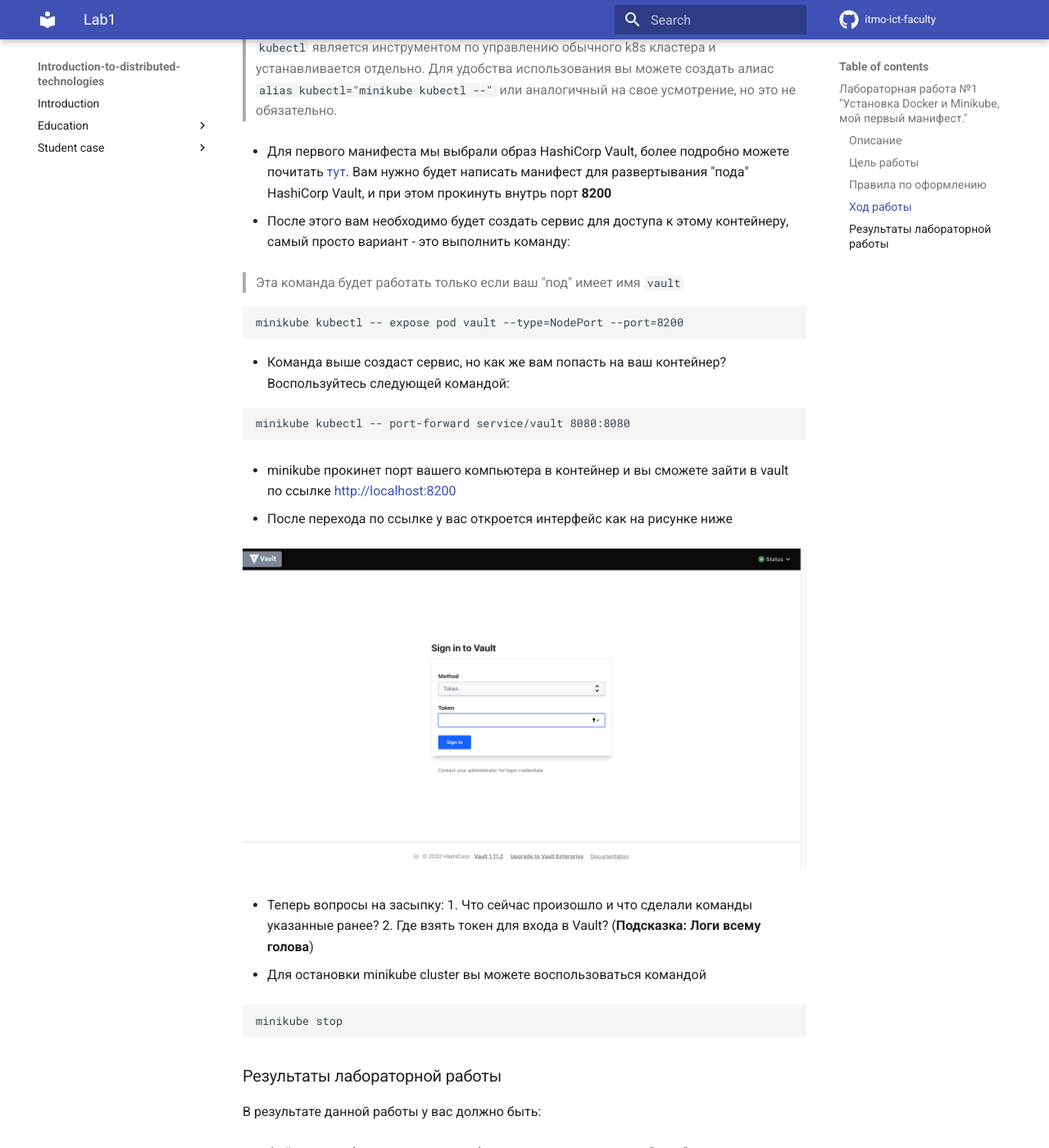
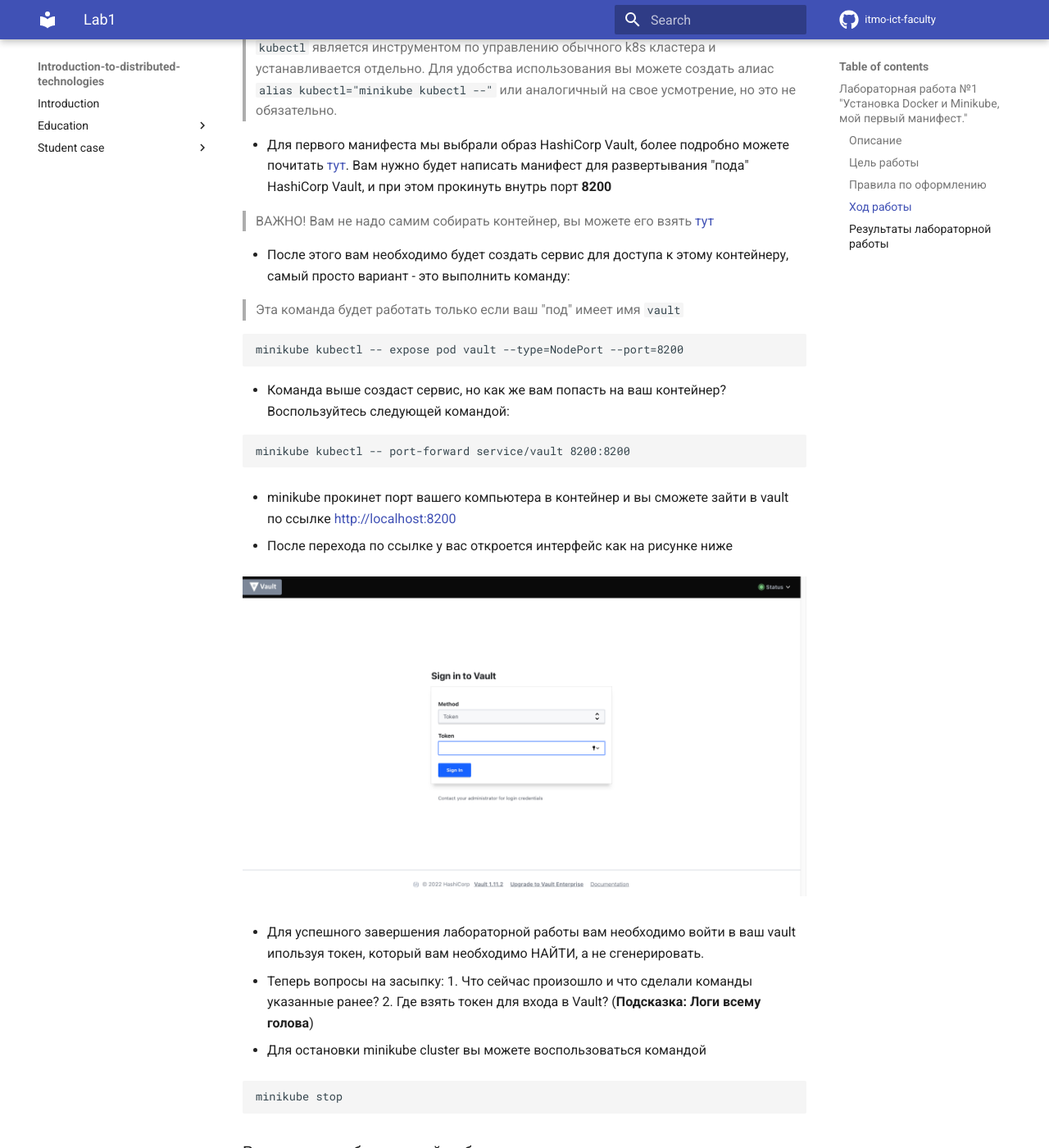
Before and after one commit to itmo-ict-faculty/introduction-to-distributed-technologies, an MkDocs documentation site: the page built from docs/education/labs2022_2023/lab1/lab1.md, in a window 1280 px wide and 1400 px high, scrolled down 1185 px. Shown: the whole window at 82% size. Built offline with MkDocs 1.6.1 and Material for MkDocs 9.7.7, drawn with Linux system fonts in a browser that asks for light colours; comment, search, counter and statistics services are not loaded.

Commit message:
Update lab1.md

````diff
--- a/docs/education/labs2022_2023/lab1/lab1.md
+++ b/docs/education/labs2022_2023/lab1/lab1.md
@@ -36,6 +36,8 @@ minikube kubectl
 
 - Для первого манифеста мы выбрали образ HashiCorp Vault, более подробно можете почитать [тут](https://www.vaultproject.io). Вам нужно будет написать манифест для развертывания "пода" HashiCorp Vault, и при этом прокинуть внутрь порт **8200**
 
+> ВАЖНО! Вам не надо самим собирать контейнер, вы можете его взять [тут](https://hub.docker.com/_/vault/)
+
 - После этого вам необходимо будет создать сервис для доступа к этому контейнеру, самый просто вариант - это выполнить команду:
 
 > Эта команда будет работать только если ваш "под" имеет имя `vault`
@@ -47,7 +49,7 @@ minikube kubectl -- expose pod vault --type=NodePort --port=8200
 - Команда выше создаст сервис, но как же вам попасть на ваш контейнер? Воспользуйтесь следующей командой:
 
 ```bash
-minikube kubectl -- port-forward service/vault 8080:8080
+minikube kubectl -- port-forward service/vault 8200:8200
 ```
 
 - minikube прокинет порт вашего компьютера в контейнер и вы сможете зайти в vault по ссылке [http://localhost:8200](http://localhost:8200)
@@ -55,6 +57,8 @@ minikube kubectl -- port-forward service/vault 8080:8080
 - После перехода по ссылке у вас откроется интерфейс как на рисунке ниже
 
 ![vault](picture1.png)
+
+- Для успешного завершения лабораторной работы вам необходимо войти в ваш vault ипользуя токен, который вам необходимо НАЙТИ, а не сгенерировать.
 
 - Теперь вопросы на засыпку: 1. Что сейчас произошло и что сделали команды указанные ранее? 2. Где взять токен для входа в Vault? (**Подсказка: Логи всему голова**)
 
````
